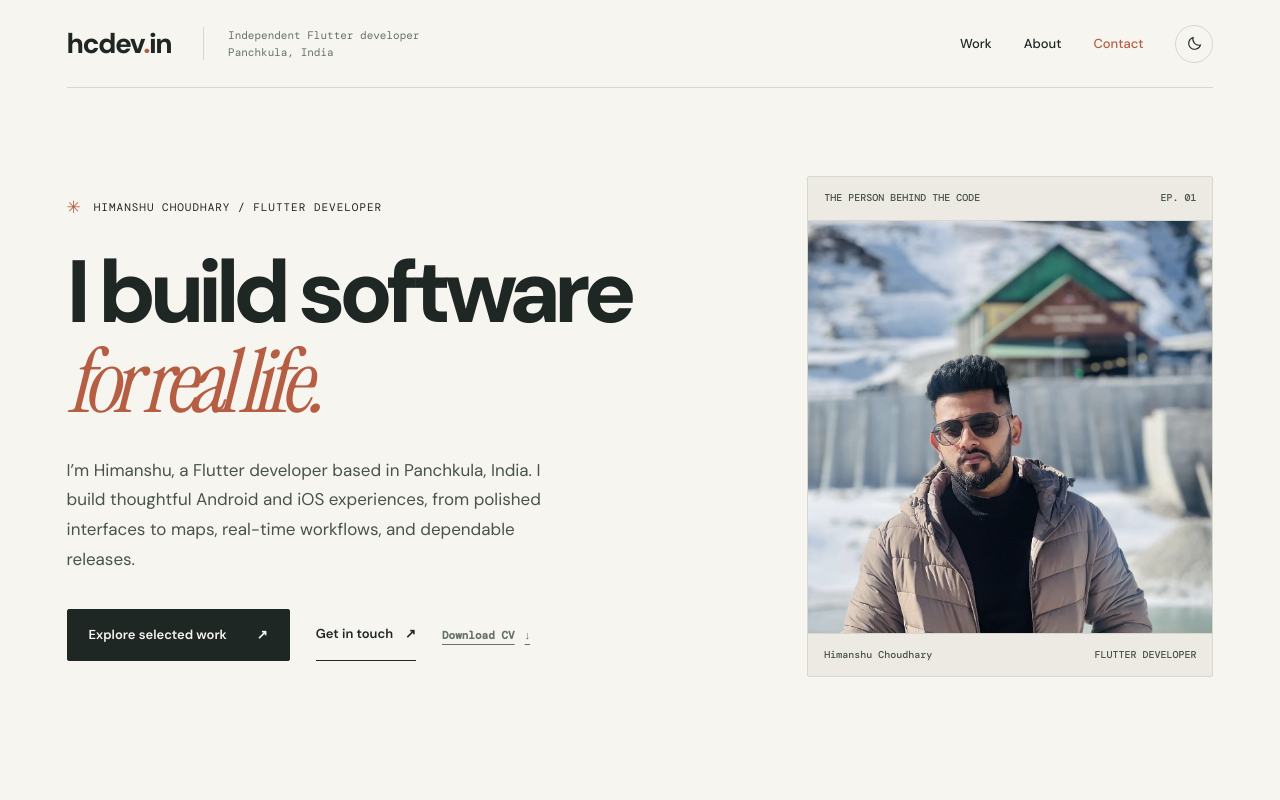
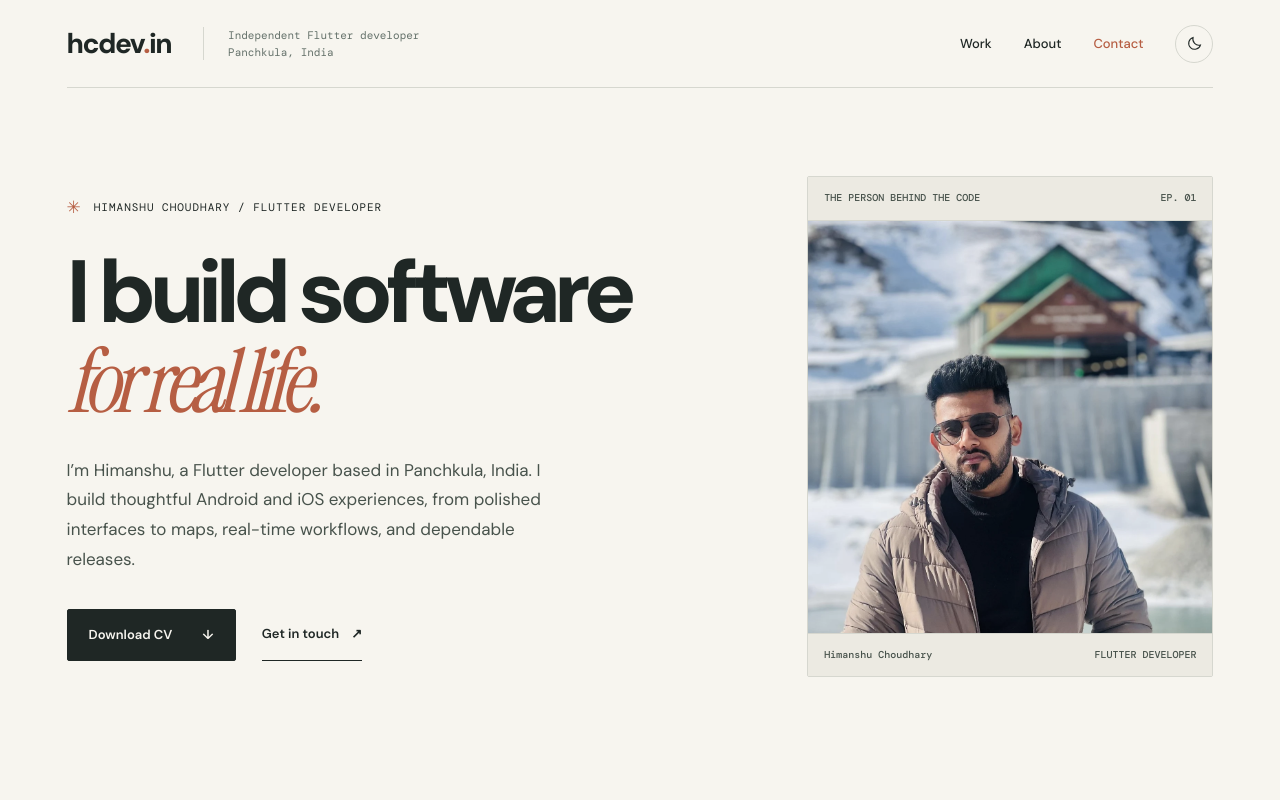
Before and after one commit to himanshuu-dev/hcdev, a Next.js app: page / in a window 1280 px wide. Shown: the top 800 px of the page. Built offline with nearby package versions, Linux system fonts and the light colour scheme.

Commit message:
Change hero primary CTA to CV download and remove duplicate link

```diff
--- a/app/page.tsx
+++ b/app/page.tsx
@@ -29,7 +29,7 @@ export default function Home() {
       <header className="navbar"><a className="brand" href="#home" aria-label="hcdev.in — Himanshu Choudhary home">hcdev<span>.</span>in</a><span className="nav-caption">Independent Flutter developer<br/>Panchkula, India</span><nav aria-label="Main navigation"><a href="#work">Work</a><a href="#about">About</a><a href="#contact">Contact</a></nav><ThemeToggle/></header>
       <main id="main">
         <section className="hero" aria-labelledby="intro-title">
-          <div className="hero-copy"><p className="eyebrow"><span className="tiny-cross" aria-hidden="true">✳</span> Himanshu Choudhary / Flutter developer</p><h1 id="intro-title">I build software<br/><em>for real life.</em></h1><p className="hero-description">I’m Himanshu, a Flutter developer based in Panchkula, India. I build thoughtful Android and iOS experiences, from polished interfaces to maps, real-time workflows, and dependable releases.</p><div className="hero-actions"><a className="button" href="#work">Explore selected work <span aria-hidden="true">↗</span></a><a className="button-secondary" href="#contact">Get in touch <span aria-hidden="true">↗</span></a><a className="hero-cv" href="/himanshu.pdf" download="Himanshu-Choudhary-CV.pdf">Download CV <span aria-hidden="true">↓</span></a></div></div>
+          <div className="hero-copy"><p className="eyebrow"><span className="tiny-cross" aria-hidden="true">✳</span> Himanshu Choudhary / Flutter developer</p><h1 id="intro-title">I build software<br/><em>for real life.</em></h1><p className="hero-description">I’m Himanshu, a Flutter developer based in Panchkula, India. I build thoughtful Android and iOS experiences, from polished interfaces to maps, real-time workflows, and dependable releases.</p><div className="hero-actions"><a className="button" href="/himanshu.pdf" download="Himanshu-Choudhary-CV.pdf">Download CV <span aria-hidden="true">↓</span></a><a className="button-secondary" href="#contact">Get in touch <span aria-hidden="true">↗</span></a></div></div>
           <DeveloperScene/>
           <div className="hero-bottom"><span>3+ years building with Flutter</span><span>Android / iOS</span><a href="#work">A selection of my work <span aria-hidden="true">↓</span></a></div>
         </section>
```
